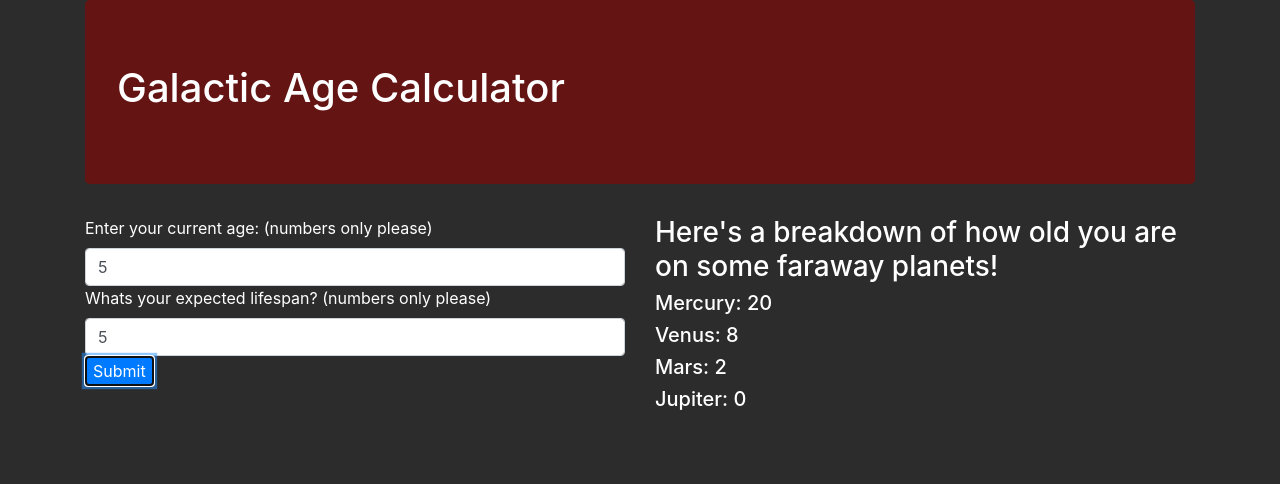
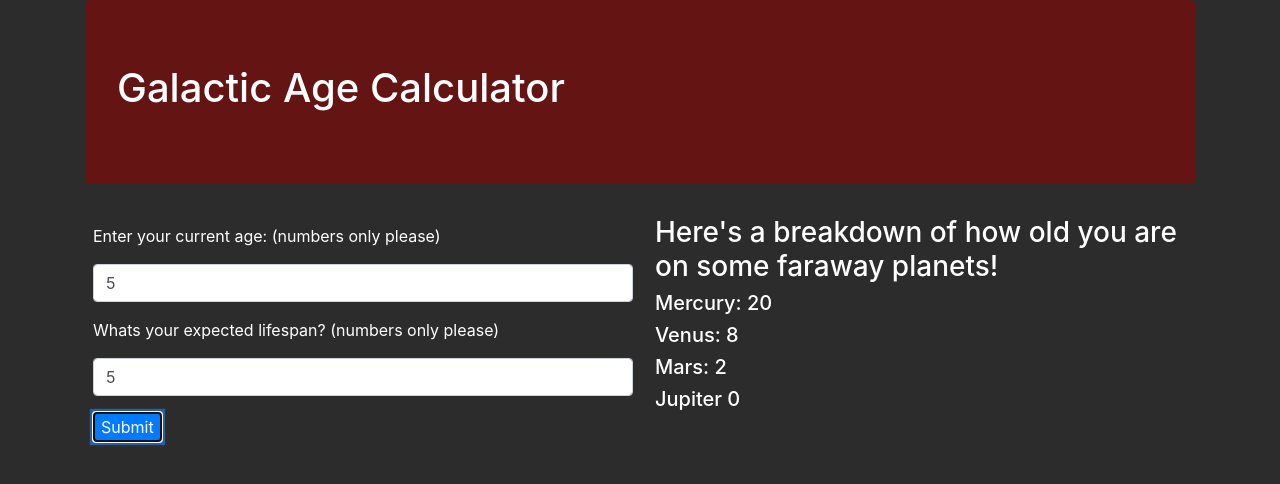
Before and after one commit to reidashwill/week-5-project, a website built with webpack: page src/index.html in a window 1280 px wide. Both pictures are taken after typing "5", "5" into the empty fields and a click on the button "Submit". Built offline with nearby package versions, Linux system fonts and the light colour scheme.

Commit message:
continue styling and change the wording of the the displayed results

```diff
--- a/src/index.html
+++ b/src/index.html
@@ -20,17 +20,18 @@
           <label for="lifeExp">Whats your expected lifespan? (numbers only please)</label>
           <input type="number" class="form-control" id="lifeExpInput">
 
+
           <button type="submit" class="btn-primary">Submit</button>
         </form>
       </div>
 
       <div class="col-md-6">
         <div id="results-field">
-          <h3>Here's a breakdown of how old you are on some faraway planets!</h3>
-          <h5 id="merc">Mercury:</h5>
-          <h5 id="venus">Venus:</h5>
-          <h5 id="mars">Mars:</h5>
-          <h5 id="jupiter">Jupiter:</h5>
+          <h3 id="result-header"></h3>
+          <h5 id="merc"></h5>
+          <h5 id="venus"></h5>
+          <h5 id="mars"></h5>
+          <h5 id="jupiter"></h5>
 
 
         </div>
--- a/src/styles.css
+++ b/src/styles.css
@@ -9,4 +9,11 @@ body{
 }
 input{
 color: black;
+margin: 1vh;
 }
+label{
+  margin: 1vh;
+}
+button{
+  margin:1vh;
+}
--- a/src/user.js
+++ b/src/user.js
@@ -37,13 +37,13 @@ export class User {
   }
 
   displayResults() {
-    // $("#result").html("");
-    $("#merc").append(" " + this.mercYears);
-    $("#venus").append(" " + this.venusYears);
-    $("#mars").append(" " + this.marsYears);
-    $("#jupiter").append(" " + this.jupiterYears);
+    $("#result-header").html("Here's a breakdown of how old you are on some faraway planets!")
+    $("#merc").html("Mercury: " + this.mercYears);
+    $("#venus").html("Venus: " + this.venusYears);
+    $("#mars").html("Mars: " + this.marsYears);
+    $("#jupiter").html("Jupiter " + this.jupiterYears);
     if(this.age > this.lifeExp){
-    $("#results-field").append("WHOA!  Good job! You have lived past your life expectancy! On Mercury you have outlived your expectancy by " + Math.abs(this.mercYearsLeft) + " years!  On venus, so far you've made it an extra " + Math.abs(this.venusYearsLeft) + " years! And on mars and juputer respectively, you've lasted " + Math.abs(this.marsYearsLeft) + " and " + Math.abs(this.jupiterYearsLeft) + " years!" );
+    $("#results-field").append("WHOA!  Good job! You have lived past your life expectancy! On Mercury you have outlived your expectancy by " + Math.abs(this.mercYearsLeft) + " years!  On venus, so far you've made it an extra " + Math.abs(this.venusYearsLeft) + " years! And on mars and jupiter respectively, you've lasted " + Math.abs(this.marsYearsLeft) + " and " + Math.abs(this.jupiterYearsLeft) + " years!" );
 
     }
   }
```
